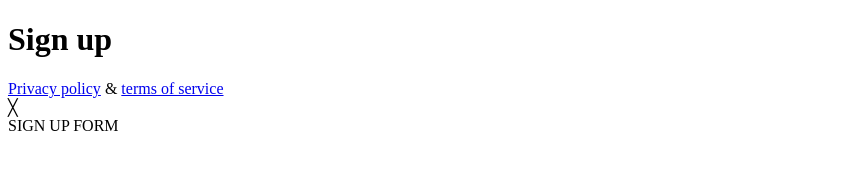
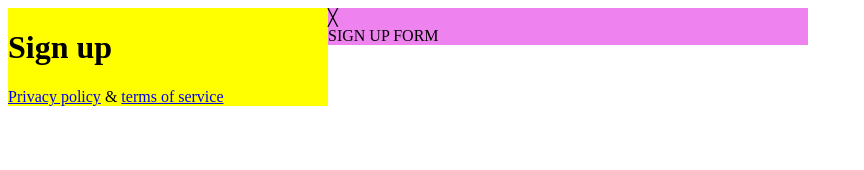
Before and after one commit to plukenis/4-sign-up, a plain HTML site: page index.html in a window 1280 px wide. Shown: the whole page, without its empty margins (0-864 px from the left). Drawn offline with Linux system fonts and the light colour scheme.

Commit message:
folders and structure

```diff
--- /dev/null
+++ b/css/main.css
@@ -0,0 +1,23 @@
+body {
+
+}
+
+.container {
+    display: inline-block;
+    width: 800px;
+
+}
+
+
+
+.left-column {
+    width: 40%;
+    float: left;
+ background-color: yellow;
+}
+
+.right-column {
+    width: 60%;
+    float: left;
+background-color: violet;
+}
--- a/index.html
+++ b/index.html
@@ -1,14 +1,18 @@
 <!DOCTYPE html>
 <html lang="en">
+
 <head>
     <meta charset="UTF-8">
     <meta http-equiv="X-UA-Compatible" content="IE=edge">
     <meta name="viewport" content="width=device-width, initial-scale=1.0">
     <title>Sign Up</title>
+    <link rel="stylesheet" href="./css/main.css">
 </head>
+
 <body>
-    <main>
-        <div>
+    <main class="container">
+        <!--LEFT COLUMN -->
+        <div class="left-column">
             <h1>Sign up</h1>
             <div>
                 <a href="#">Privacy policy</a>
@@ -16,7 +20,9 @@
                 <a href="#">terms of service</a>
             </div>
         </div>
-        <div>
+
+        <!-- RIGHT COLUMN -->
+        <div class="right-column">
             <div>&#x2573;</div>
             <form>
                 SIGN UP FORM
```
Also changed, not shown: css/button.css (added), css/form.css (added).
